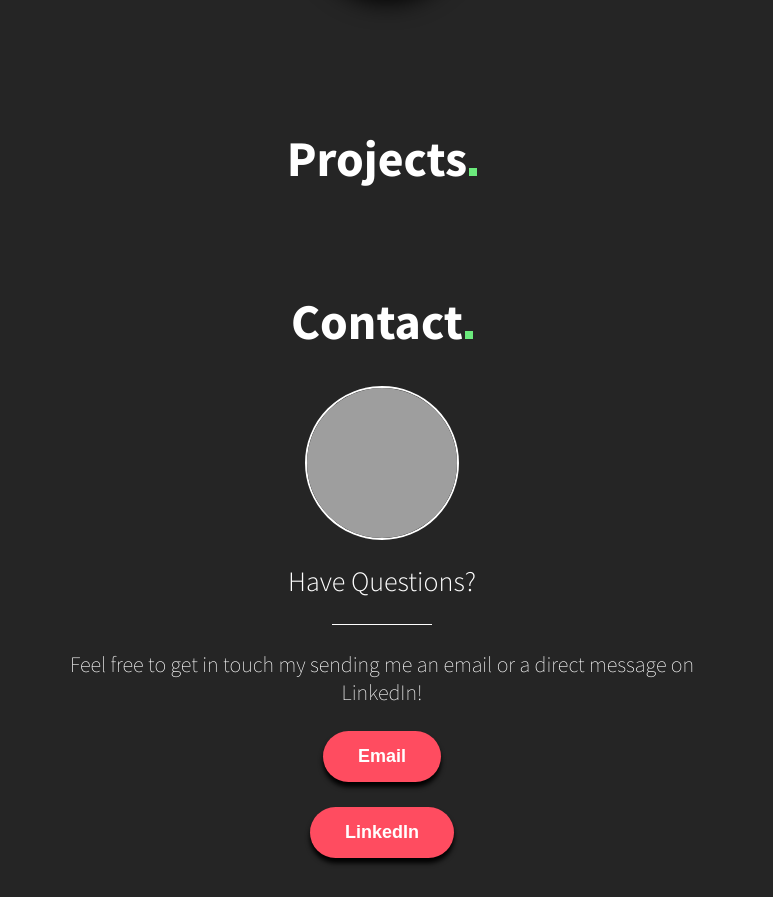
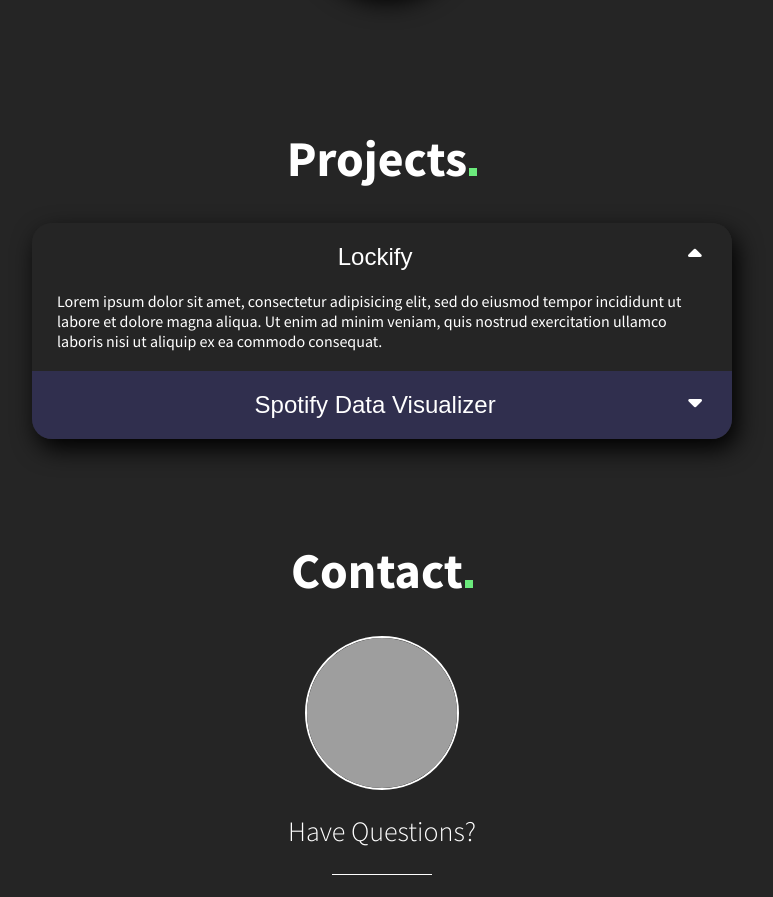
Before and after one commit to tdirusso/Portfolio, a React app in the folder portfolio/: page / in a window 1280 px wide. Shown: the part 3700-4597 px from the top of the page, without its empty margins (398-1171 px from the left). Built offline with nearby package versions, Linux system fonts and the light colour scheme; grey boxes are pictures that could not be loaded.

Commit message:
Adding projects section

```diff
--- a/portfolio/src/components/contact/contact.js
+++ b/portfolio/src/components/contact/contact.js
@@ -9,9 +9,9 @@ function Contact() {
         <div className="contact-container container" id="contact">
             <h1 className="contact-header">Contact<div className="header-dot"></div></h1>
             <img src={bitmojiQuestions} className="bitmoji-questions" alt="Questions?"></img>
-            <h2 class="have-questions">Have Questions?</h2>
+            <h2 className="have-questions">Have Questions?</h2>
             <div className="contact-separator"></div>
-            <div class="get-in-touch">
+            <div className="get-in-touch">
                 Feel free to get in touch my sending me an email or a direct message on LinkedIn!
             </div>
             <div className="contact-buttons">
--- a/portfolio/src/components/experience/experience.js
+++ b/portfolio/src/components/experience/experience.js
@@ -11,7 +11,7 @@ function Experience() {
         <div className="experience-container container" id="experience">
             <h1 className="experience-header">Experience<div className="header-dot"></div></h1>
             <div className="experiences">
-                <div class="logmein-experience experience">
+                <div className="logmein-experience experience">
                     <img src={logMeInLogo} className="experience-icon" alt="LogMeIn"></img>
                     <div className="experience-details">
                         <span className="experience-company">LogMeIn, Inc.</span>
@@ -20,9 +20,9 @@ function Experience() {
                     </div>
                 </div>
 
-                <div class="experience-separator"></div>
+                <div className="experience-separator"></div>
 
-                <div class="redrock-experience experience">
+                <div className="redrock-experience experience">
                     <img src={redRockLogo} className="experience-icon" alt="RedRock Software Corporation"></img>
                     <div className="experience-details">
                         <span className="experience-company">RedRock Software Corporation</span>
@@ -31,9 +31,9 @@ function Experience() {
                     </div>
                 </div>
 
-                <div class="experience-separator"></div>
+                <div className="experience-separator"></div>
 
-                <div class="sunstate-experience experience">
+                <div className="sunstate-experience experience">
                     <img src={sunstateLogo} className="experience-icon" alt="SunState Equipment"></img>
                     <div className="experience-details">
                         <span className="experience-company">SunState Equipment</span>
--- a/portfolio/src/components/projects/projects.css
+++ b/portfolio/src/components/projects/projects.css
@@ -2,3 +2,61 @@
     text-align: center;
     font-size: 50px;
 }
+
+.projects-list {
+    border-radius: 20px;
+    box-shadow: 5px 10px 25px #000000;
+}
+
+.accordion {
+    cursor: pointer;
+    padding: 20px 30px;
+    width: 100%;
+    border: none;
+    outline: none;
+    font-size: 24px;
+    transition: 0.5s;
+    text-align: center;
+    background: #302f4e;
+    color: white;
+}
+
+.accordion.active {
+    background: #252525;
+}
+
+.accordion i {
+    float: right;
+    font-size: 22px;
+}
+
+.accordion i.flipped {
+    transform: rotate(180deg);
+}
+
+.accordion.first {
+    border-top-right-radius: 20px;
+    border-top-left-radius: 20px;
+}
+
+.accordion.last {
+    border-bottom-right-radius: 20px;
+    border-bottom-left-radius: 20px;
+}
+
+.accordion:hover {
+    background-color: #252525;
+}
+
+.panel {
+    padding: 0px 25px;
+    background-color: #252525;
+    max-height: 0;
+    overflow: hidden;
+    transition: max-height 0.25s ease-out, padding 0.25s ease-out;
+}
+
+.active + .panel {
+    padding: 20px 25px;
+    padding-top: 0px;
+}
--- a/portfolio/src/components/projects/projects.js
+++ b/portfolio/src/components/projects/projects.js
@@ -1,14 +1,57 @@
-import React from 'react';
+import React, { createRef } from 'react';
 import './projects.css';
 
-function Projects() {
+class Projects extends React.Component {
 
-    return (
-        <div className="projects-container container" id="projects">
-            <h1 className="projects-header">Projects<div className="header-dot"></div></h1>
+    constructor() {
+        super();
+        this.test = createRef();
+        this.state = {
+            style: {}
+        };
+    }
 
-        </div>
-    );
+    componentDidMount() {
+        this.setState({
+            style: {
+                maxHeight: this.test.current.scrollHeight
+            }
+        });
+    }
+
+    expandProject(event) {
+        event.target.classList.toggle('active');
+        event.target.firstElementChild.classList.toggle('flipped');
+
+        const panel = event.target.nextElementSibling;
+
+        if (panel.style.maxHeight) {
+            panel.style.maxHeight = null;
+        } else {
+            panel.style.maxHeight = panel.scrollHeight + 'px';
+        }
+    }
+
+    render() {
+        return (
+            <div className="projects-container container" id="projects">
+                <h1 className="projects-header">Projects<div className="header-dot"></div></h1>
+
+
+                <div className="projects-list">
+                    <button className="accordion first active" onClick={(event) => { this.expandProject(event) }}>Lockify<i className="fa fa-caret-down flipped"></i></button>
+                    <div className="panel" ref={this.test} style={this.state.style}>
+                        <p>Lorem ipsum dolor sit amet, consectetur adipisicing elit, sed do eiusmod tempor incididunt ut labore et dolore magna aliqua. Ut enim ad minim veniam, quis nostrud exercitation ullamco laboris nisi ut aliquip ex ea commodo consequat.</p>
+                    </div>
+
+                    <button className="accordion last" onClick={(event) => { this.expandProject(event) }}>Spotify Data Visualizer<i className="fa fa-caret-down"></i></button>
+                    <div className="panel">
+                        <p>Lorem ipsum dolor sit amet, consectetur adipisicing elit, sed do eiusmod tempor incididunt ut labore et dolore magna aliqua. Ut enim ad minim veniam, quis nostrud exercitation ullamco laboris nisi ut aliquip ex ea commodo consequat.</p>
+                    </div>
+                </div>
+            </div>
+        );
+    }
 }
 
 export default Projects;
```
